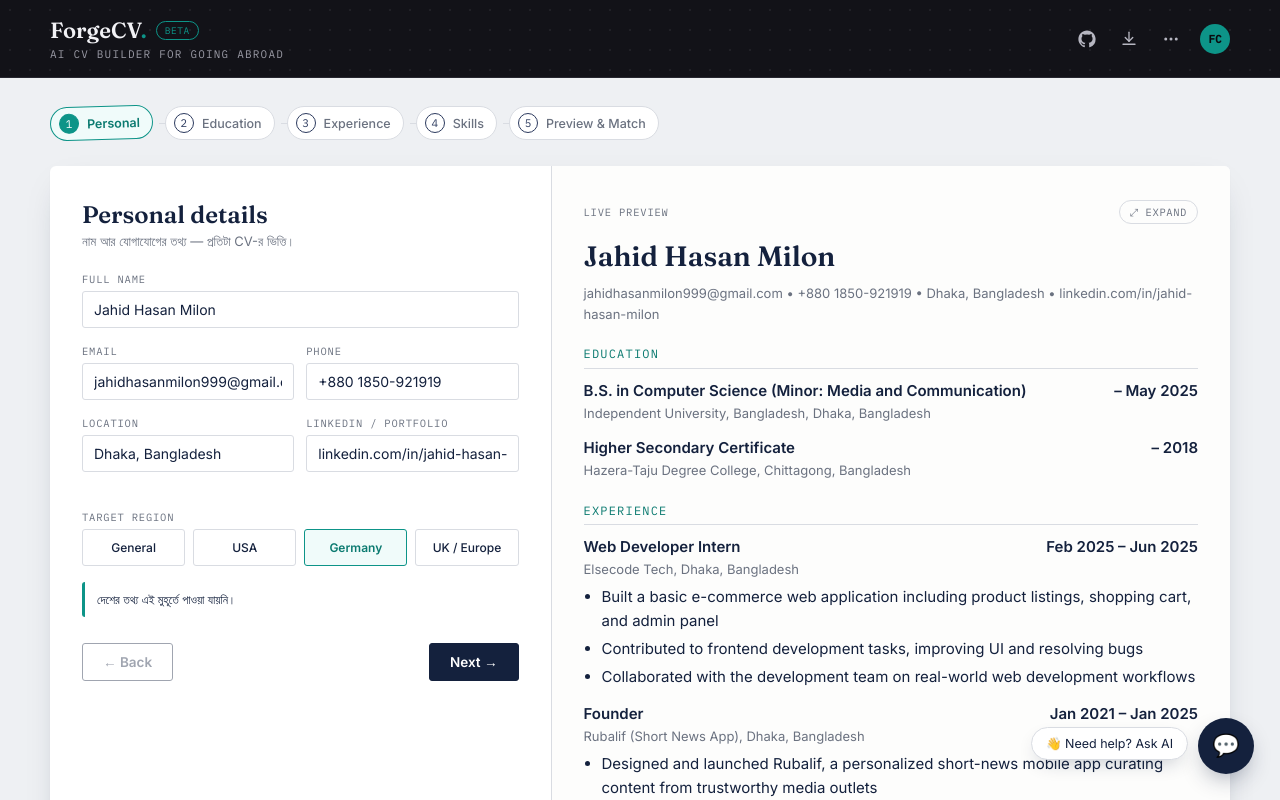
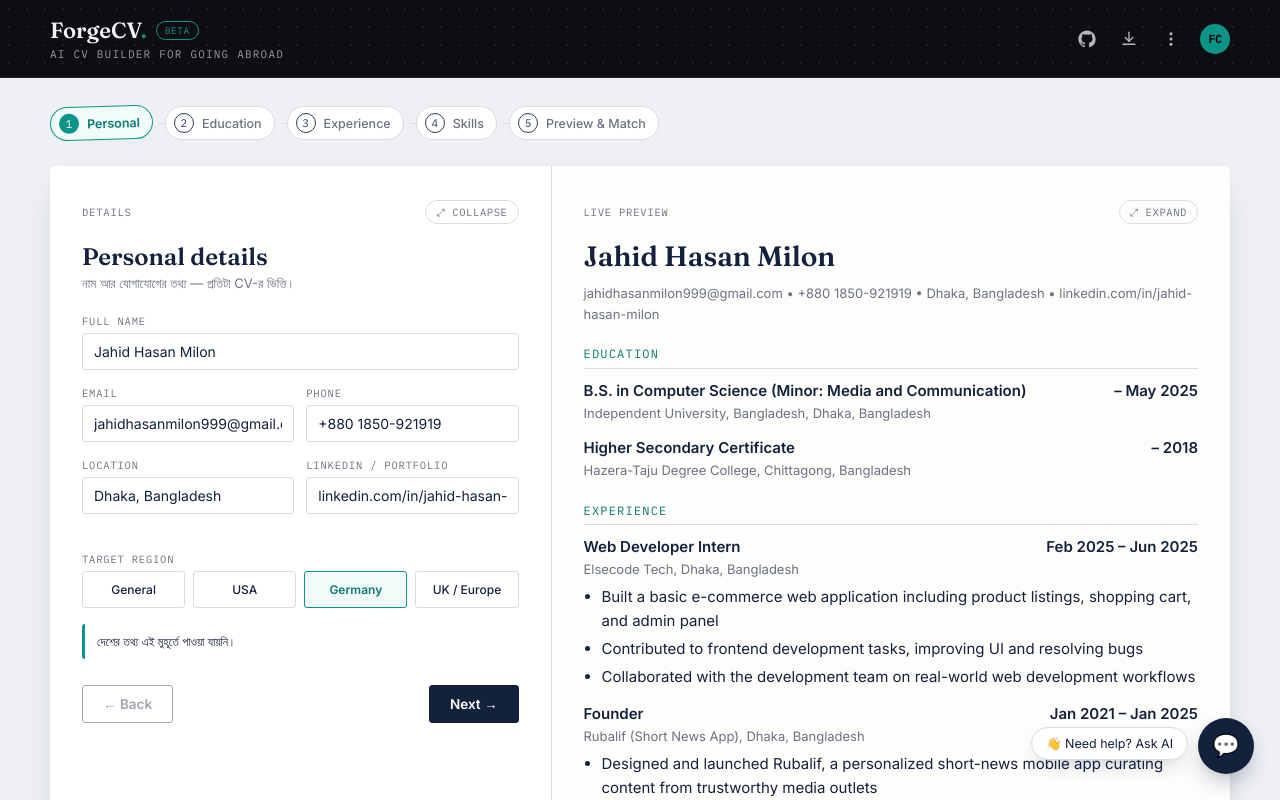
Before and after one commit to jahidhasanmilon/ForgeCV-AI_powered_CV_builder, a Next.js app: page / in a window 1280 px wide. Shown: the top 800 px of the page. Built offline with nearby package versions, Linux system fonts and the light colour scheme; no server answers.

Commit message:
Refine header to match reference, add collapsible details panel

```diff
--- a/src/app/globals.css
+++ b/src/app/globals.css
@@ -33,10 +33,10 @@ body {
 
 .site-header {
   width: 100%;
-  background-color: #121218;
-  background-image: radial-gradient(rgba(255,255,255,.06) 1px, transparent 1px);
-  background-size: 20px 20px;
-  border-bottom: 1px solid #26262f;
+  background-color: #0e0e12;
+  background-image: radial-gradient(rgba(255,255,255,.07) 1px, transparent 1px);
+  background-size: 18px 18px;
+  border-bottom: 1px solid #242430;
   position: sticky;
   top: 0;
   z-index: 40;
@@ -114,6 +114,25 @@ body {
 }
 .panel-form { padding: 34px 32px; border-right: 1px solid var(--border); }
 .panel-preview { padding: 34px 32px; background: #fdfdfc; display: flex; flex-direction: column; }
+
+.panel-form-header { display: flex; align-items: center; justify-content: space-between; margin-bottom: 18px; }
+.panel-toggle-btn {
+  font-family: "IBM Plex Mono", monospace; font-size: 10.5px; letter-spacing: .6px;
+  text-transform: uppercase; color: var(--muted); background: none;
+  border: 1px solid var(--border); border-radius: 999px; padding: 4px 10px; cursor: pointer;
+}
+.panel-toggle-btn:hover { border-color: var(--teal); color: var(--teal-dark); }
+
+.panel-form-collapsed {
+  display: flex; flex-direction: column; align-items: center; justify-content: flex-start;
+  padding: 20px 8px; gap: 14px; cursor: pointer; border-right: 1px solid var(--border);
+}
+.panel-form-collapsed .panel-toggle-btn { padding: 6px 8px; }
+.panel-form-collapsed-label {
+  writing-mode: vertical-rl; text-orientation: mixed;
+  font-family: "IBM Plex Mono", monospace; font-size: 10.5px; letter-spacing: 1px;
+  text-transform: uppercase; color: var(--muted);
+}
 
 .assistant-fab {
   position: fixed; bottom: 26px; right: 26px; z-index: 50;
--- a/src/app/page.tsx
+++ b/src/app/page.tsx
@@ -16,6 +16,7 @@ function Builder() {
   const [step, setStep] = useState(0);
   const [assistantOpen, setAssistantOpen] = useState(false);
   const [previewExpanded, setPreviewExpanded] = useState(false);
+  const [detailsCollapsed, setDetailsCollapsed] = useState(false);
   const { data } = useCv();
 
   function exportPdf() {
@@ -64,9 +65,9 @@ function Builder() {
 
             <button className="header-icon-btn" aria-label="More options" title="More options">
               <svg width="18" height="18" viewBox="0 0 24 24" fill="currentColor">
-                <circle cx="5" cy="12" r="2" />
+                <circle cx="12" cy="5" r="2" />
                 <circle cx="12" cy="12" r="2" />
-                <circle cx="19" cy="12" r="2" />
+                <circle cx="12" cy="19" r="2" />
               </svg>
             </button>
 
@@ -78,8 +79,23 @@ function Builder() {
       <div className="app">
         <StepTracker step={step} onSelect={setStep} />
 
-        <div className="spread">
+        <div className="spread" style={{ gridTemplateColumns: detailsCollapsed ? "56px 1fr" : undefined }}>
+          {detailsCollapsed ? (
+            <div className="panel-form panel-form-collapsed" onClick={() => setDetailsCollapsed(false)}>
+              <button className="panel-toggle-btn" aria-label="Expand details" title="Expand details">
+                ⤡
+              </button>
+              <span className="panel-form-collapsed-label">Details</span>
+            </div>
+          ) : (
             <div className="panel-form">
+              <div className="panel-form-header">
+                <span className="preview-panel-label">Details</span>
+                <button className="panel-toggle-btn" onClick={() => setDetailsCollapsed(true)} title="Collapse details">
+                  ⤢ Collapse
+                </button>
+              </div>
+
               {step === 0 && <PersonalStep />}
               {step === 1 && <EducationStep />}
               {step === 2 && <ExperienceStep />}
@@ -99,6 +115,7 @@ function Builder() {
                 </button>
               </div>
             </div>
+          )}
 
           <div className="panel-preview">
             <div className="preview-panel-header">
```
Lines whose indentation alone changed are shown as unchanged.
